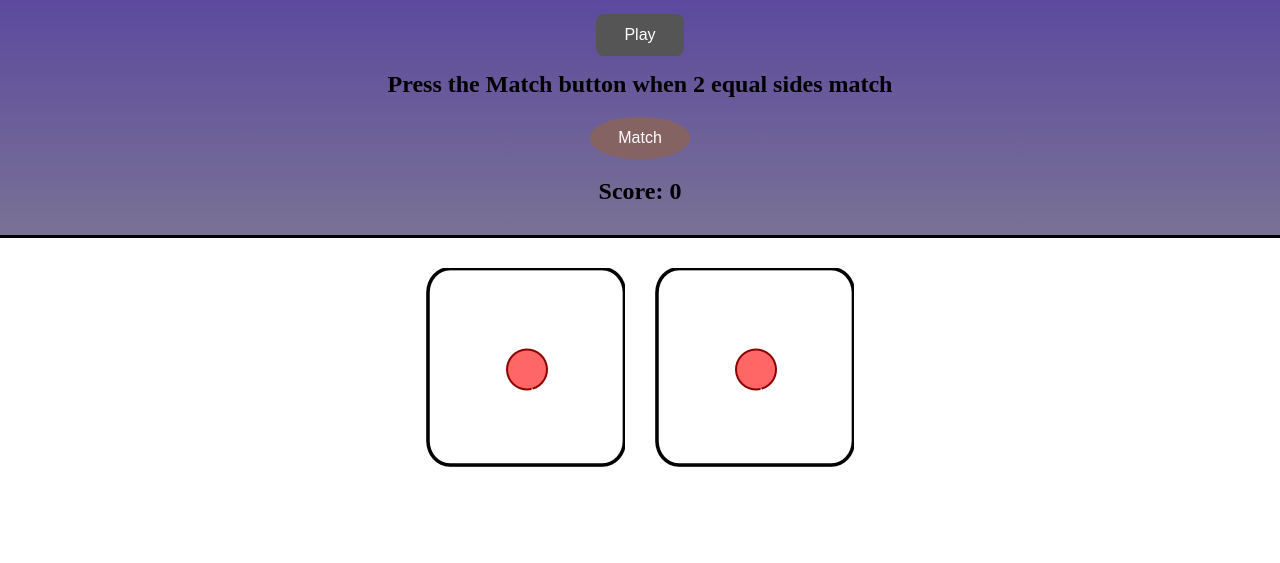
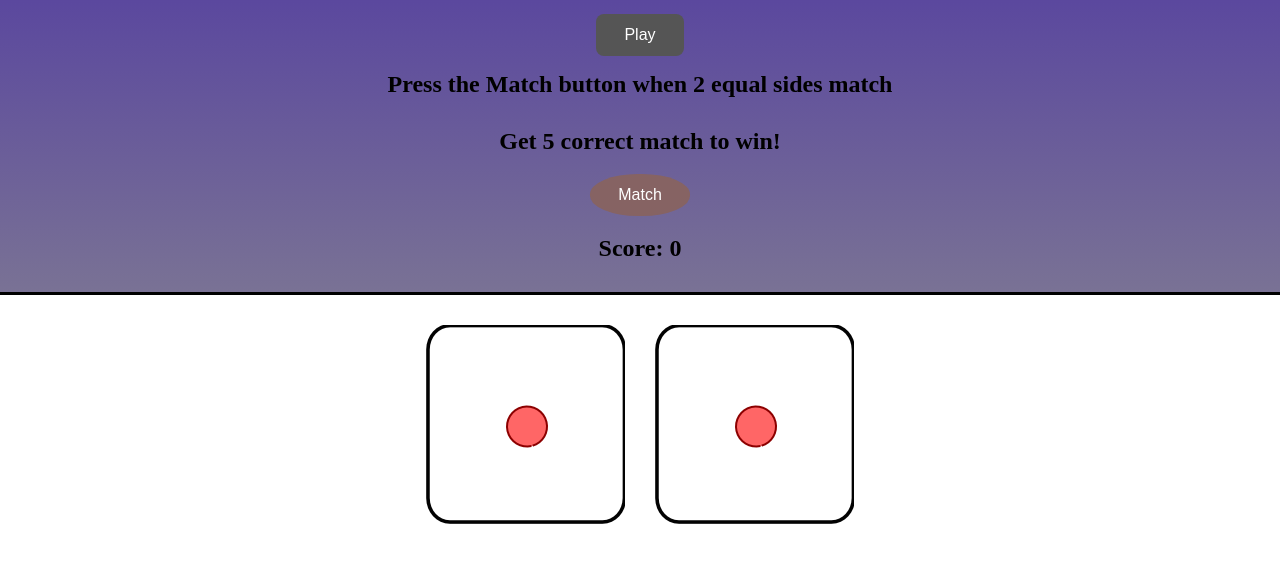
Before and after one commit to caelum050/portfolio.github.io, a plain HTML site: page Websites/MatchTheDice_Website/index.html in a window 1280 px wide. Shown: the part 53-616 px from the top of the page. Drawn offline with Linux system fonts and the light colour scheme.

Commit message:
dice-game-modified

```diff
--- a/Websites/MatchTheDice_Website/index.html
+++ b/Websites/MatchTheDice_Website/index.html
@@ -14,6 +14,7 @@
             <h1>Welcome to Dice Game</h1>
             <button id="playButton">Play</button>
             <h3>Press the Match button when 2 equal sides match</h3>
+            <h3>Get 5 correct match to win!</h3>
             <button id="matchButton">Match</button>
             <h3>Score: <span id="score">0</span></h3>
         </section>
```
Also changed, not shown: 1 other file.
